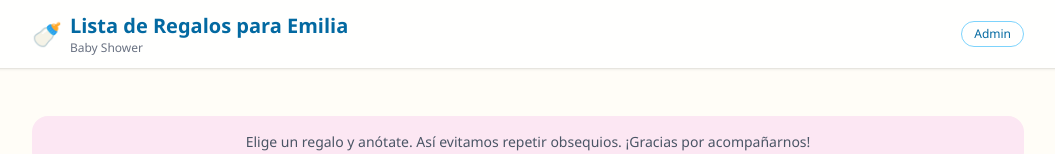
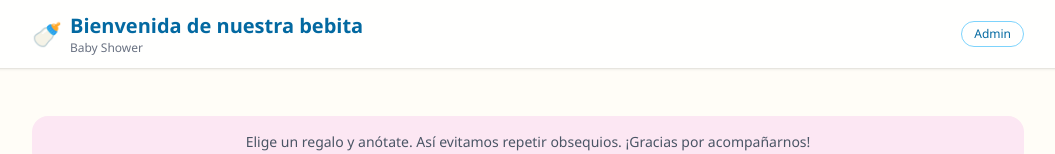
Before and after one commit to pabloenriqueacuna-glitch/babyshower-app, a React (Vite) app: page / in a window 1280 px wide. Shown: the top 154 px of the page, without its empty margins (112-1167 px from the left). Built offline with nearby package versions, Linux system fonts and the light colour scheme.

Commit message:
cambio titulo

```diff
--- a/src/components/Navbar.tsx
+++ b/src/components/Navbar.tsx
@@ -5,7 +5,7 @@ export function Navbar() {
         <div className="flex items-center gap-2">
           <span aria-hidden className="text-2xl">🍼</span>
           <div>
-            <h1 className="text-lg font-bold text-celeste-700 sm:text-xl">Lista de Regalos para Emilia</h1>
+            <h1 className="text-lg font-bold text-celeste-700 sm:text-xl">Bienvenida de nuestra bebita</h1>
             <p className="text-xs text-gray-500">Baby Shower</p>
           </div>
         </div>
```
